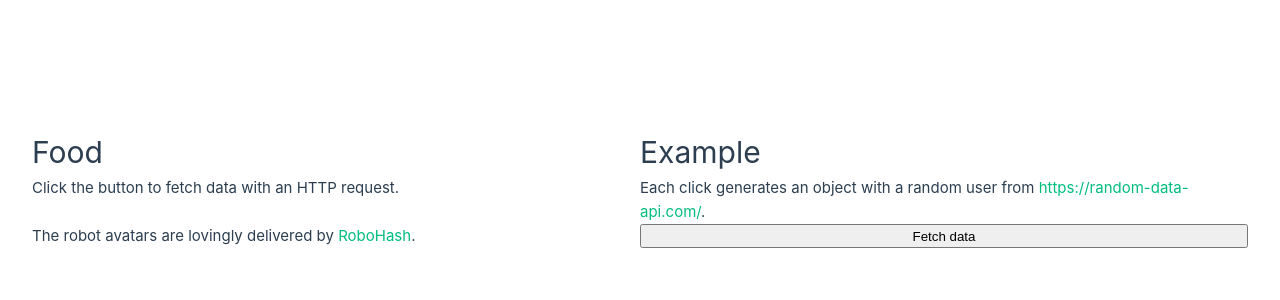
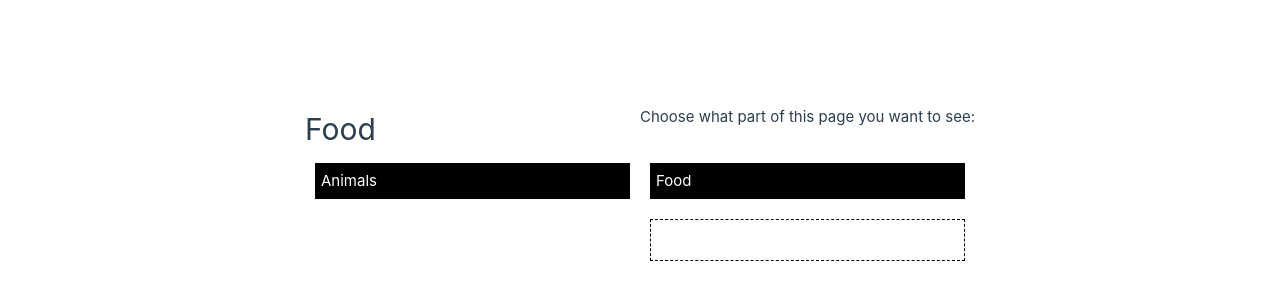
Before and after one commit to superernie77/vue-playground, a Vue app in the folder vue-playground/: page / in a window 1280 px wide. Shown: the part 212-512 px from the top of the page. Built offline with nearby package versions, Linux system fonts and the light colour scheme.

Commit message:
Router example

```diff
--- a/vue-playground/package.json
+++ b/vue-playground/package.json
@@ -8,7 +8,8 @@
     "preview": "vite preview"
   },
   "dependencies": {
-    "vue": "^3.3.4"
+    "vue": "^3.3.4",
+    "vue-router": "^4.2.5"
   },
   "devDependencies": {
     "@vitejs/plugin-vue": "^4.2.3",
--- a/vue-playground/src/App.vue
+++ b/vue-playground/src/App.vue
@@ -9,31 +9,15 @@
 
   <message-example message="new message" v-bind:show2ndMessage="true"/>-->
 
-  <!--<p>Choose what part of this page you want to see:</p>
-  <button @click="activeComp = 'animal-collection'">Animals</button>
-  <button @click="activeComp = 'food-items'">Food</button><br>
+  <p>Choose what part of this page you want to see:</p>
+  <router-link to="/animals">Animals</router-link>
+  <router-link to="/food">Food</router-link><br>
   <div>
-    <component :is="activeComp"></component>
-  </div>-->
-  <http-call/>
+    <router-view></router-view>
+  </div>
 </template>
 
-<script>
-//export default {
-//  methods: {
-//    receiveEmit(foodName) {
-//      alert('Hello '+ foodName);
-//    }
-//  }
-//};
-export default {
-  data() {
-      return {
-        activeComp: ''
-      }
-    }
-}
-</script>
+
 
 <!--<style>
 #app > div {
@@ -46,9 +30,17 @@
 </style>-->
 
 <style scoped>
-  button {
+  a {
+    display: inline-block;
+    background-color: black;
+    border: solid 1px black;
+    color: white;
     padding: 5px;
     margin: 10px;
+  }
+  a:hover,
+  a.router-link-active {
+    background-color: rgb(110, 79, 13);
   }
   div {
     border: dashed black 1px;
--- a/vue-playground/src/main.js
+++ b/vue-playground/src/main.js
@@ -1,27 +1,36 @@
 import './assets/main.css'
 
 import { createApp } from 'vue'
+
+// Required for the Router
+import { createRouter, createWebHistory } from 'vue-router'
+
 import App from './App.vue'
-import FoodItem from './components/FoodItem.vue'
-import CompOne from './components/CompOne.vue'
-import HttpCallExample from'./components/HttpCallExample.vue'
-import FormExample from'./components/FormExample.vue'
-import MessageExample from'./components/MessageExample.vue'
+//import FoodItem from './components/FoodItem.vue'
+//import CompOne from './components/CompOne.vue'
+//import HttpCallExample from'./components/HttpCallExample.vue'
+//import FormExample from'./components/FormExample.vue'
+//import MessageExample from'./components/MessageExample.vue'
 
 // Routing Example Components
 import FoodItems from'./routingexample/FoodItems.vue'
 import AnimalCollection from'./routingexample/AnimalCollection.vue'
 
+const router = createRouter({
+    history: createWebHistory(),
+    routes: [
+        { path: '/animals', component: AnimalCollection },
+        { path: '/food', component: FoodItems },
+    ]
+});
+// End Routing Example
+
 const app = createApp(App)
-app.component('food-item', FoodItem);
-app.component('teleport-example', CompOne);
-app.component('http-call', HttpCallExample);
-app.component('form-example', FormExample);
-app.component('message-example', MessageExample);
+app.use(router);
+app.mount('#app')
 
-// Routing example
-app.component('food-items', FoodItems);
-app.component('animal-collection', AnimalCollection);
-
-
-app.mount('#app')
+//app.component('food-item', FoodItem);
+//app.component('teleport-example', CompOne);
+//app.component('http-call', HttpCallExample);
+//app.component('form-example', FormExample);
+//app.component('message-example', MessageExample);
```
Also changed, not shown: 1 other file (tests, documents, lock files or other folders).
